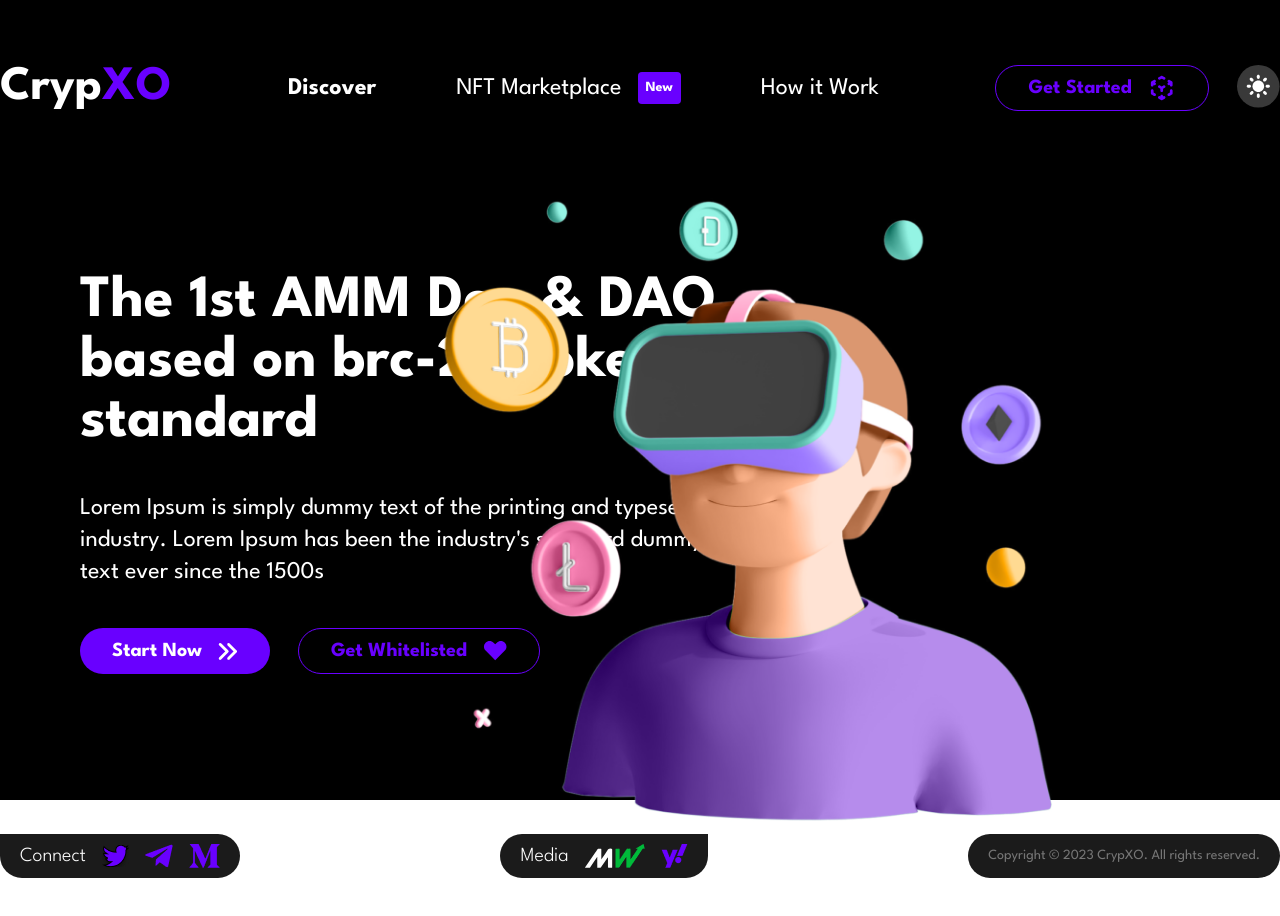
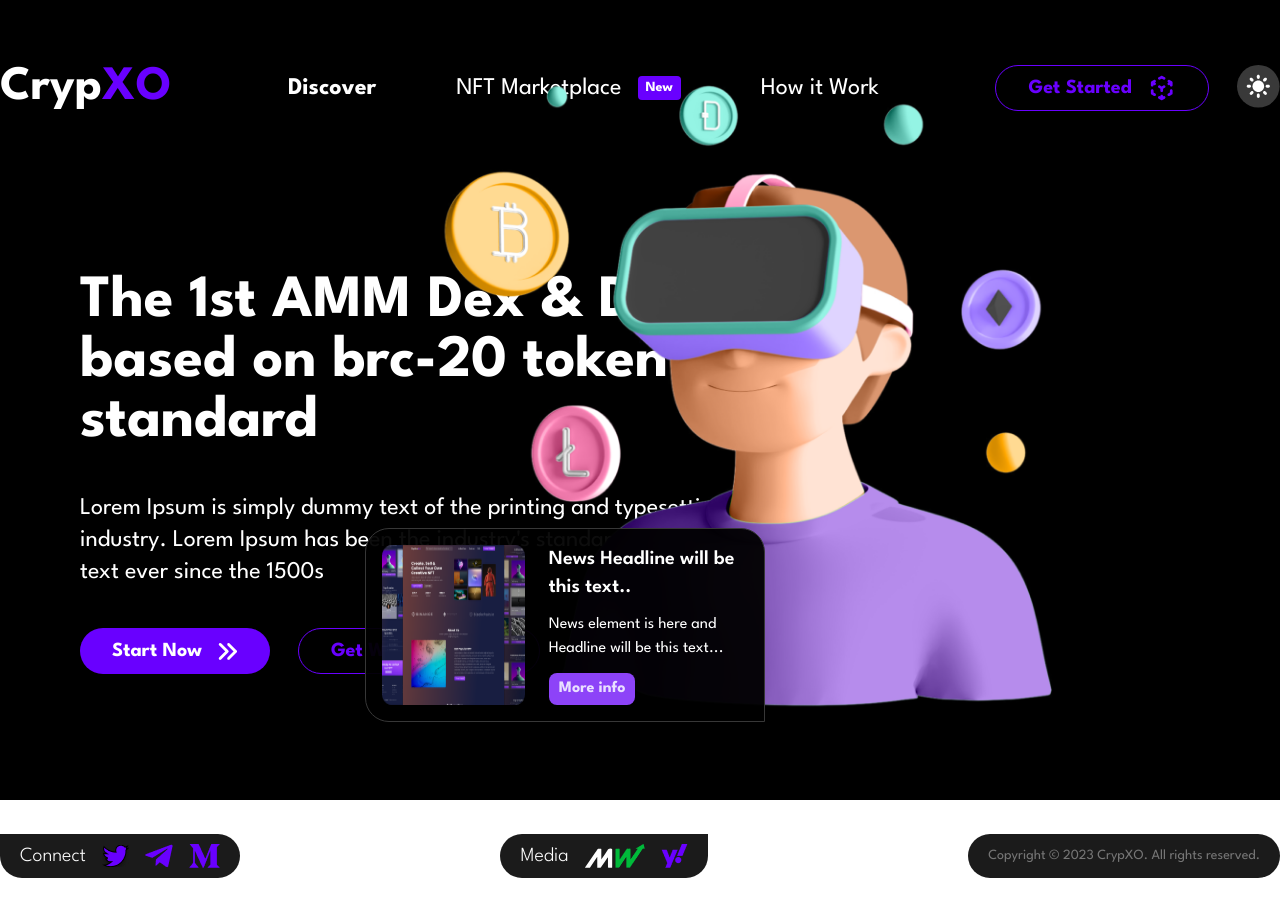
Before and after one commit to mzanan/crypxo, a React (Vite) app: page / in a window 1280 px wide. Shown: the top 916 px of the page. After the commit the page ends 878 px from the top, so only its background shows below. Built offline with nearby package versions, Linux system fonts and the light colour scheme.

Commit message:
add news card

```diff
--- a/src/App.tsx
+++ b/src/App.tsx
@@ -5,6 +5,7 @@
 import vrDarkImage from './assets/images/vr-dark.png'
 import doubleArrow from './assets/icons/double-arrow.png'
 import './index.css'
+import NewsCard from './components/NewsCard/NewsCard.tsx'
 
 const App = () => {
   return (
@@ -39,12 +40,16 @@
             </div>
           </div>
 
-          <img
-            src={vrDarkImage}
-            alt="vr image"
-            className="absolute top-0 right-0 w-[1030px] h-[1030px]"
-          />
+          <div className="absolute top-0 right-0 max-w-[1030px] max-h-[1030px] w-full h-full aspect-square">
+            <img
+              src={vrDarkImage}
+              alt="vr image"
+              className="w-full h-full object-cover"
+            />
+          </div>
         </div>
+
+        <NewsCard />
 
         <Footer />
       </div>
--- a/src/components/Footer/Footer.tsx
+++ b/src/components/Footer/Footer.tsx
@@ -1,10 +1,10 @@
+import React from 'react'
 import twitter from '../../assets/icons/twitter.png'
 import telegram from '../../assets/icons/telegram.png'
 import medium from '../../assets/icons/medium.png'
 import Market from '../../assets/icons/Market.tsx'
 import watch from '../../assets/icons/watch.png'
 import yahoo from '../../assets/icons/yahoo.png'
-import React from 'react'
 
 const Footer = () => (
   <div className="row justify-between">
--- a/src/components/Header/Header.tsx
+++ b/src/components/Header/Header.tsx
@@ -11,9 +11,11 @@
 
     <ul className="text-2xl row gap-20">
       <li className="font-bold">Discover</li>
-      <div className="row gap-4">
+      <div className="row gap-4 items-center">
         <li>NFT Marketplace</li>
-        <li className="bg-primary text-[14px] font-bold px-2 rounded">New</li>
+        <li className="bg-primary text-[14px] font-bold px-2 pb-2 h-6 rounded col justify-center">
+          <span className="h-6">New</span>
+        </li>
       </div>
       <li>How it Work</li>
     </ul>
--- /dev/null
+++ b/src/components/NewsCard/NewsCard.tsx
@@ -0,0 +1,26 @@
+import React from 'react'
+import mediaNews from '../../assets/images/media-news.png'
+
+const NewsCard = () => (
+  <div className="absolute rounded-3xl rounded-br-none border border-gray bg-black/95 top-[66%] left-[28.5%] max-w-[400px]">
+    <div className="row gap-6 p-4">
+      <img src={mediaNews} alt="media news" />
+
+      <div className="col gap-3">
+        <p className="text-xl font-semibold">
+          News Headline will be this text..
+        </p>
+
+        <p>News element is here and Headline will be this text...</p>
+
+        <div>
+          <button className="bg-secondary px-2.5 py-1 rounded-lg font-bold text-lilac-light">
+            More info
+          </button>
+        </div>
+      </div>
+    </div>
+  </div>
+)
+
+export default NewsCard
--- a/tailwind.config.js
+++ b/tailwind.config.js
@@ -5,7 +5,10 @@
     extend: {
       colors: {
         primary: "#6900FF",
+        secondary: "#8D43F8",
         dark: "#1B1B1B",
+        gray: "#373737",
+        "lilac-light": "#E9DFFF",
       },
     },
     fontFamily: {
```
Also changed, not shown: src/assets/images/media-news.png (added).
